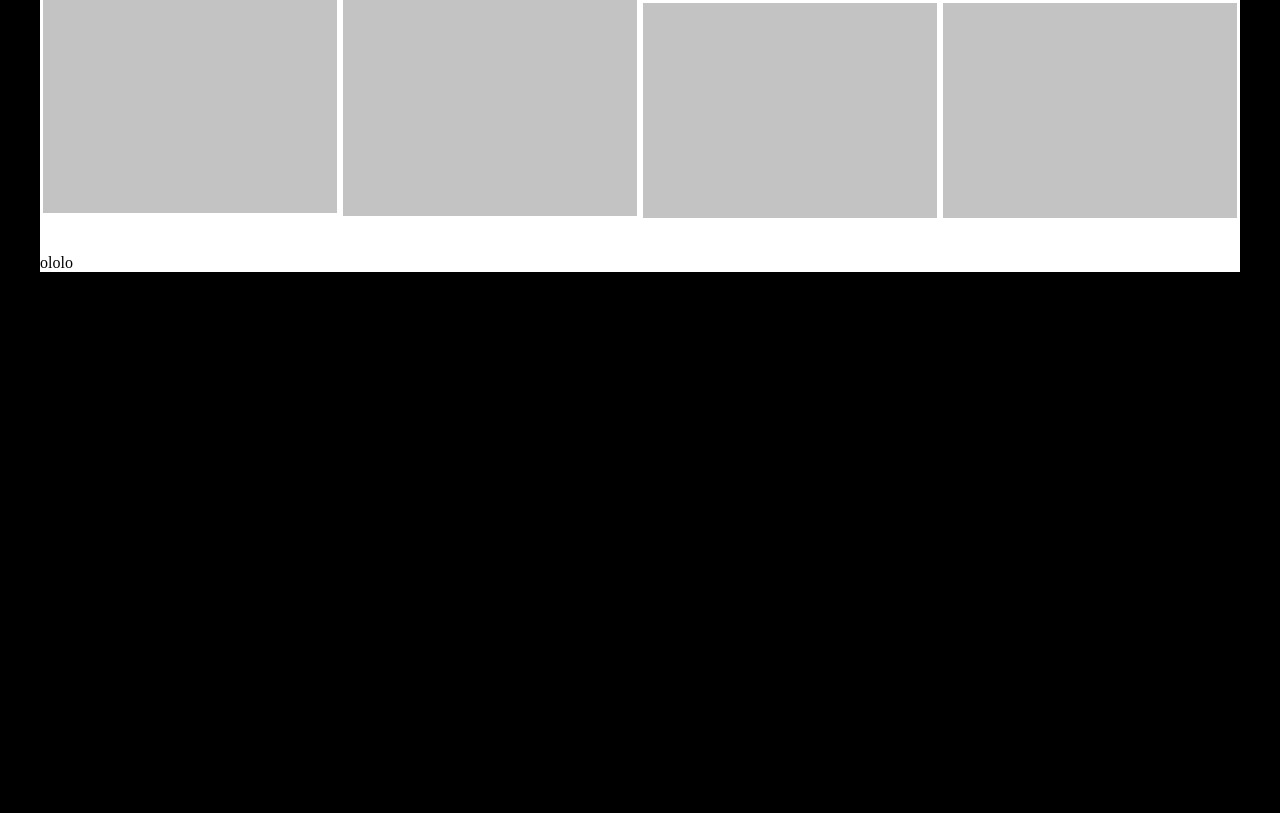
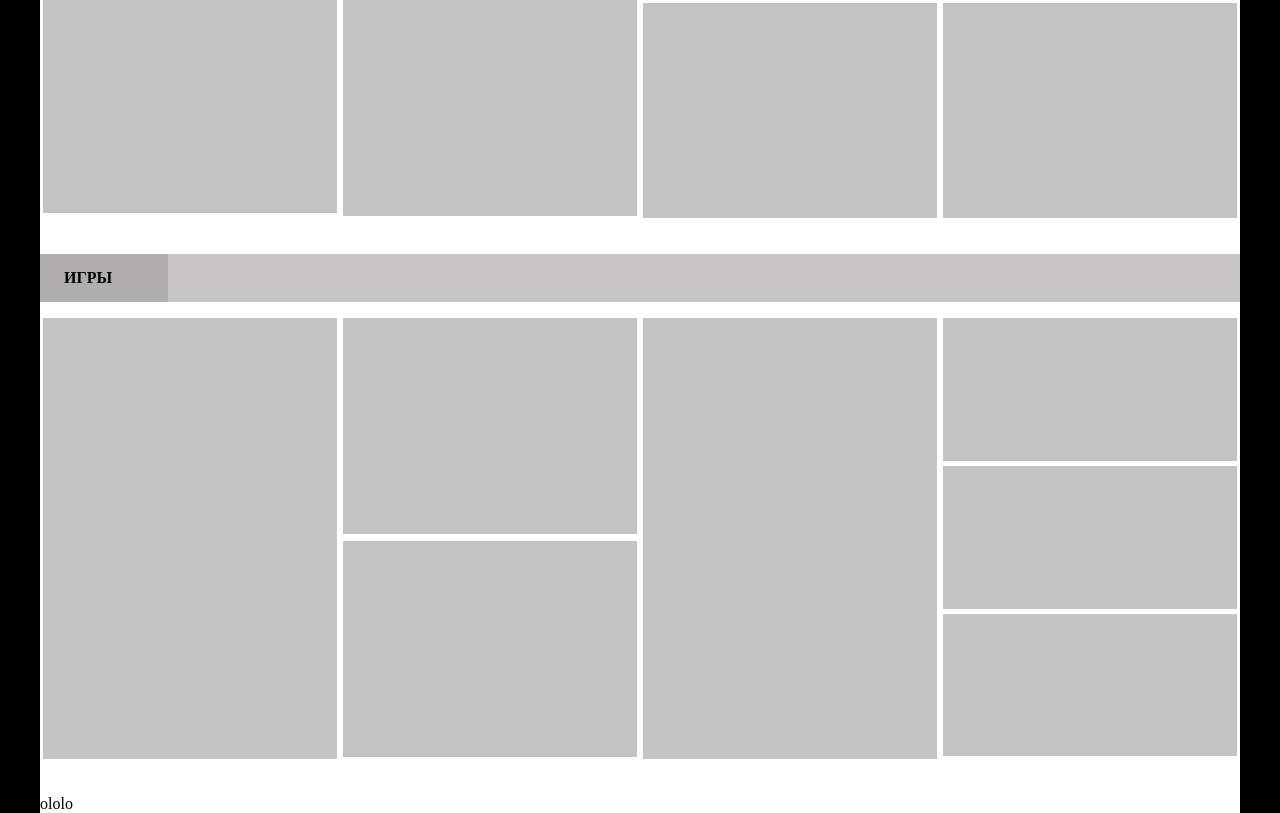
Before and after one commit to vitali-usik-awesome/borodatosUItest, a plain HTML site: page index.html in a window 1280 px wide. Shown: the part 1476-2289 px from the top of the page. Before the commit the page ends 1748 px from the top, so only its background shows below. Drawn offline with nearby package versions, Linux system fonts and the light colour scheme.

Commit message:
[feature013] add section games

```diff
--- a/css/style.css
+++ b/css/style.css
@@ -82,6 +82,10 @@ nav {height: 40px; width: 100%; background: #fff; font-size: 1.2em; font-weight:
 		.section_column .column2 a img {max-width: 100%;}
 		.section_column .column2:last-child {margin-bottom: 0%;}
 
+		.section_column .column3 {height: 100%; width: 100%; max-height: 145px; margin-bottom: 1%;}
+		.section_column .column3 a img {max-width: 100%;}
+		.section_column .column3:last-child {margin-bottom: 0%;}
+
 		.section_column_big {display: block; position: relative; float: left; width: 49.5%; padding: 0 0.25%; height: 100%;}
 		.section_column_big .column2hor {height: 100%; width: 100%; max-height: 224px; margin-bottom: 1%; overflow: hidden;}
 		.section_column_big .column2hor a img {max-width: 100%;}
--- a/index.html
+++ b/index.html
@@ -198,7 +198,56 @@
 					</div>
 				</div>
 				<!-- /comics -->
-
+				<!-- games -->
+				<div class="content_section_wrapper">
+					<div class="section_header">
+						<div class="section_head_name">
+							<a>Игры</a>
+						</div>
+					</div>
+					<div class="section_content">
+						<div class="section_column">
+							<a href="#">
+								<img src="img/music01.png" />
+							</a>
+						</div>
+						<div class="section_column">
+							<div class="column2">
+								<a href="#">
+									<img src="img/music02.png" />
+								</a>
+							</div>
+							<div class="column2">
+								<a href="#">
+									<img src="img/music02.png" />
+								</a>
+							</div>
+						</div>
+						<div class="section_column">
+							<a href="#">
+								<img src="img/music01.png" />
+							</a>
+						</div>
+						<div class="section_column">
+							<div class="column3">
+								<a href="#">
+									<img src="img/music04.png" />
+								</a>
+							</div>
+							<div class="column3">
+								<a href="#">
+									<img src="img/music04.png" />
+								</a>
+							</div>
+							<div class="column3">
+								<a href="#">
+									<img src="img/music04.png" />
+								</a>
+							</div>
+						</div>
+					</div>
+				</div>
+				<!-- /games -->
 
 
 			</div>
```
Also changed, not shown: img/music04.png (added).
